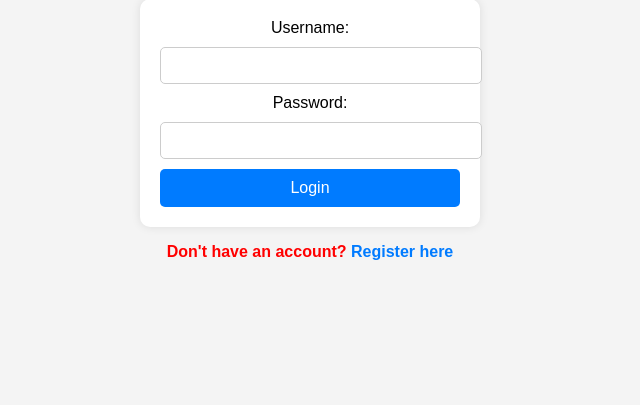
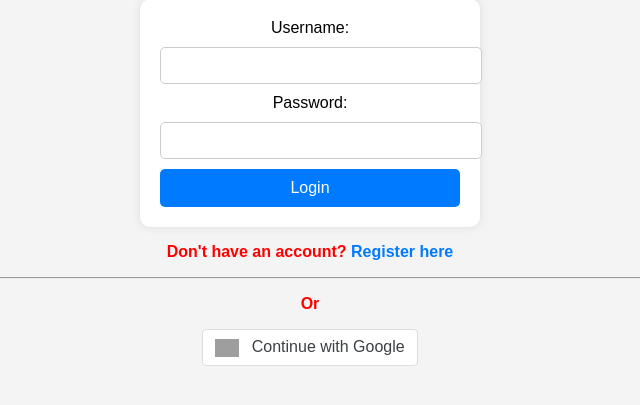
Before and after one commit to Yash-007688/yash, a Flask app: page /login in a window 1280 px wide. Shown: the part 97-502 px from the top of the page, without its empty margins (330-970 px from the left). Run offline with Flask 3, Linux system fonts and the light colour scheme; grey boxes are pictures that could not be loaded.

Commit message:
Add Google OAuth login support with Authlib integration
Co-authored-by: yashrajmoolchandani <yashrajmoolchandani@gmail.com>

```diff
--- a/PAPA/app.py
+++ b/PAPA/app.py
@@ -1,4 +1,5 @@
 from flask import Flask, render_template, request, redirect, url_for, session, jsonify, send_file
+from authlib.integrations.flask_client import OAuth
 import pandas as pd
 import os
 from user_handler import check_user_credentials, add_new_user, initialize_user_file
@@ -6,6 +7,21 @@ from excel_handler import get_excel_data, load_data, save_data, log_edit
 
 app = Flask(__name__)
 app.secret_key = "supersecretkey"
+
+# OAuth setup for Google Sign-In
+oauth = OAuth(app)
+oauth.register(
+    name="google",
+    client_id=os.getenv("GOOGLE_CLIENT_ID"),
+    client_secret=os.getenv("GOOGLE_CLIENT_SECRET"),
+    access_token_url="https://oauth2.googleapis.com/token",
+    authorize_url="https://accounts.google.com/o/oauth2/v2/auth",
+    api_base_url="https://www.googleapis.com/oauth2/v2/",
+    client_kwargs={
+        "scope": "openid email profile",
+        "prompt": "select_account",
+    },
+)
 
 # ✅ Ensure Users File Exists
 initialize_user_file()
@@ -61,6 +77,35 @@ def dashboard():
 
     table_data = get_excel_data()
     return render_template("dashboard.html", user=session["user"], role=session["role"], table=table_data)
+
+
+# Google OAuth routes
+@app.route("/login/google")
+def login_google():
+    if not oauth.google.client_id or not oauth.google.client_secret:
+        return "Google OAuth is not configured on the server.", 500
+    redirect_uri = url_for("auth_google_callback", _external=True)
+    return oauth.google.authorize_redirect(redirect_uri)
+
+
+@app.route("/auth/google/callback")
+def auth_google_callback():
+    try:
+        token = oauth.google.authorize_access_token()
+        user_info_resp = oauth.google.get("userinfo")
+        user_info = user_info_resp.json()
+        email = user_info.get("email")
+        name = user_info.get("name") or email
+
+        if not email:
+            return redirect(url_for("login"))
+
+        # Set session for logged-in user; default role as Student
+        session["user"] = email
+        session["role"] = session.get("role") or "Student"
+        return redirect(url_for("dashboard"))
+    except Exception as e:
+        return f"Google login failed: {str(e)}", 400
 
 
 # =============================
--- a/PAPA/requirements.txt
+++ b/PAPA/requirements.txt
@@ -2,3 +2,5 @@ Flask>=2.3
 pandas>=2.0
 openpyxl>=3.1
 gunicorn>=21.2
+Authlib>=1.3
+requests>=2.32
--- a/PAPA/templates/login.html
+++ b/PAPA/templates/login.html
@@ -24,5 +24,12 @@
     </form>
 
     <p>Don't have an account? <a href="/register">Register here</a></p>
+
+    <hr>
+    <p>Or</p>
+    <a href="/login/google" style="display:inline-block;background:#fff;border:1px solid #dadce0;color:#3c4043;border-radius:4px;padding:8px 12px;text-decoration:none;">
+        <img src="https://www.gstatic.com/firebasejs/ui/2.0.0/images/auth/google.svg" alt="Google" style="height:18px;vertical-align:middle;margin-right:8px;">
+        Continue with Google
+    </a>
 </body>
 </html>
```
